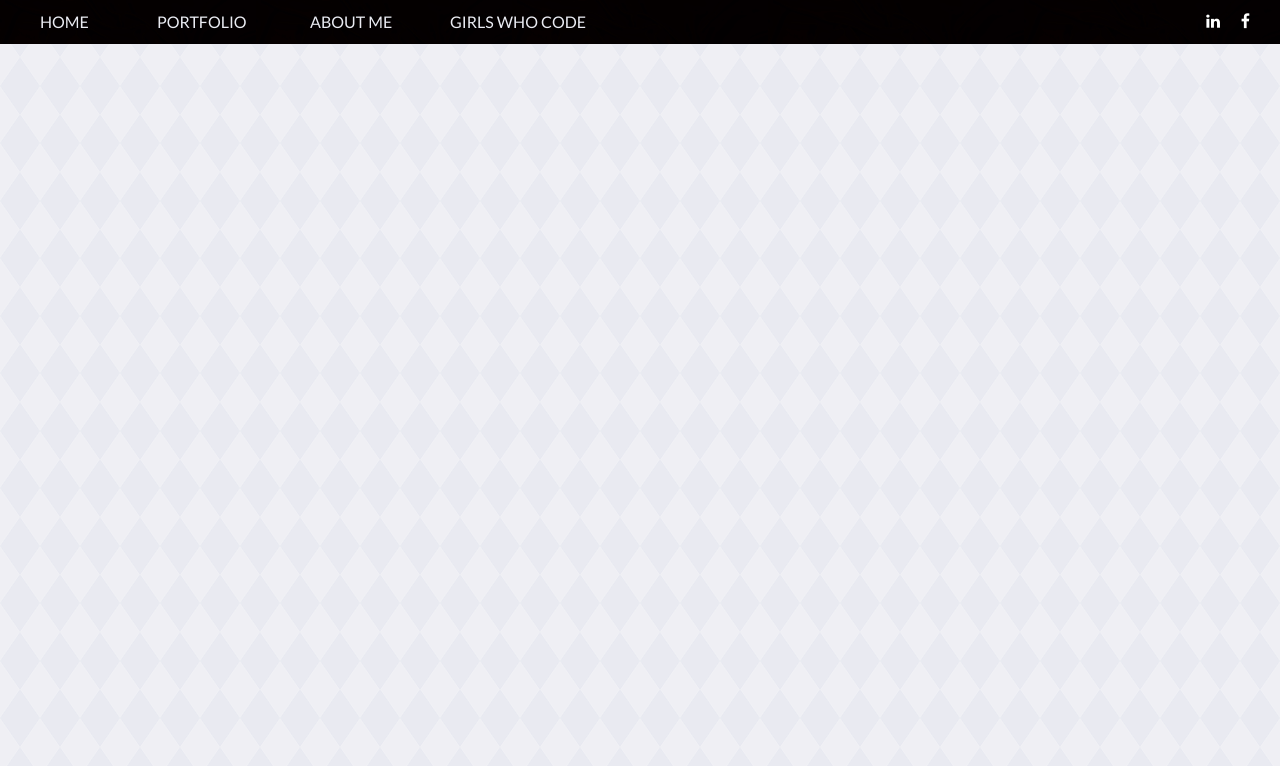
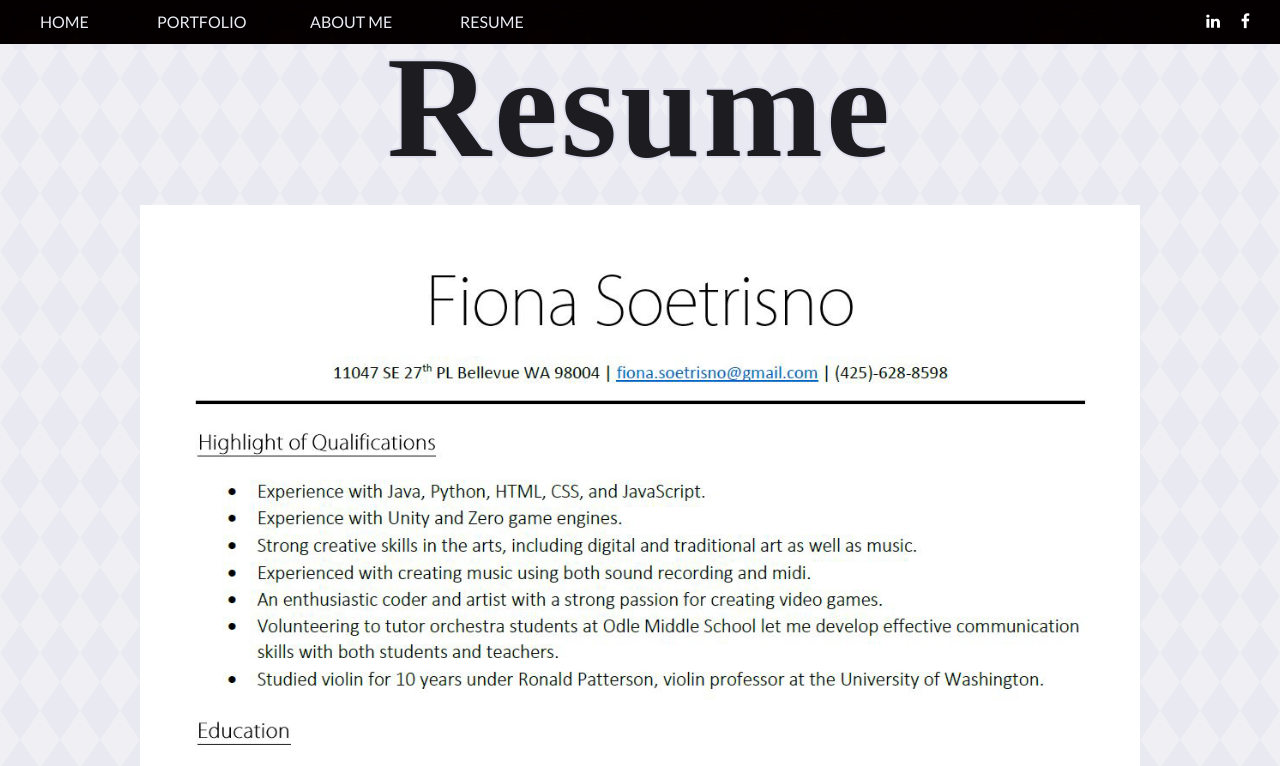
Before and after one commit to faliona6/WebsitePortfolio, a plain HTML site: page resume.html in a window 1280 px wide. Shown: the top 766 px of the page. Drawn offline with Linux system fonts and the light colour scheme; a web font is replaced by a local one.

Commit message:
added resume

```diff
--- a/GWC.html
+++ b/resume.html
@@ -17,7 +17,10 @@
   <a class = "hello" href = "index.html" style = "top:0px; left: 30px;"> Home</a>                      <!-- Adding all of the links at the top. -->
   <a class = "hello" href = "myCreations.html" style = "top:0px; left: 147px;"> Portfolio</a>
   <a class = "hello" href = "aboutMe.html" style = "top:0px; left: 300px;"> About Me </a>
-  <a class = "hello" href = "GWC.html" style = "top:0px; left: 440px;"> girls who code</a>
+  <a class = "hello" href = "resume.html" style = "top:0px; left: 450px;"> resume</a>
+
+  <h1> Resume </h1>
+  <img src = "Pictures/resume.jpg" style = "display: block; margin: auto; text-align: canter; width: 80%; min-width: 700px; max-width: 1000px">
 
 </body>
 </html>
```
Also changed, not shown: ArtPortfolio.html (+1 -0 lines), aboutMe.html (+1 -0 lines), index.html (+1 -1 lines), myCreations.html (+1 -0 lines), Pictures/resume.jpg (added).
